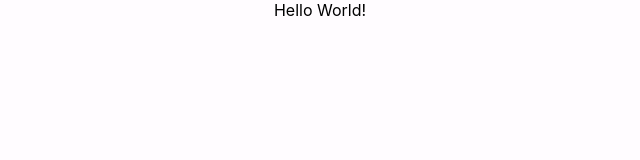
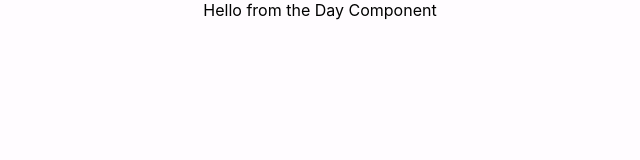
Before and after one commit to awni-as/projects-js, a React (Create React App) app in the folder calendar-react/: page / in a window 1280 px wide. Shown: the top 160 px of the page, without its empty margins (320-960 px from the left). Built offline with nearby package versions, Linux system fonts and the light colour scheme.

Commit message:
Linked Day Component

```diff
--- a/calendar-react/src/App.js
+++ b/calendar-react/src/App.js
@@ -1,7 +1,12 @@
 import React from "react";
+import Day from "./components/Day";
 
 function App() {
-  return <div>Hello World!</div>;
+  return (
+    <div>
+      <Day />
+    </div>
+  );
 }
 
 export default App;
--- a/calendar-react/src/components/Day.js
+++ b/calendar-react/src/components/Day.js
@@ -1 +1,9 @@
 // This component wraps up the event and has a click listener that pops-up the event creation modal
+import React from "react";
+import "./Day.css";
+
+function Day() {
+  return <div>Hello from the Day Component</div>;
+}
+
+export default Day;
```
